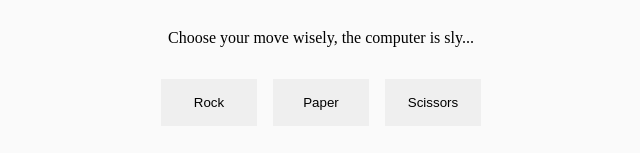
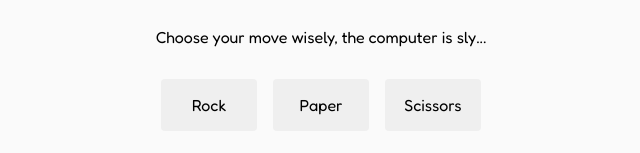
Before and after one commit to andfxx27/odin-rock-paper-scissors, a plain HTML site: page index.html in a window 1280 px wide. Shown: the part 447-600 px from the top of the page, without its empty margins (319-959 px from the left). Drawn offline with Linux system fonts and the light colour scheme.

Commit message:
feat: font & minor button styling

```diff
--- a/css/style.css
+++ b/css/style.css
@@ -1,3 +1,5 @@
+@import url("https://fonts.googleapis.com/css2?family=Fredoka&display=swap");
+
 *,
 *::before,
 *::after {
@@ -10,6 +12,7 @@ body {
   background-color: rgb(250, 250, 250);
   display: flex;
   flex-direction: column;
+  font-family: "Fredoka", sans-serif;
   justify-content: center;
   align-items: center;
   height: 100vh;
@@ -18,8 +21,11 @@ body {
 button {
   cursor: pointer;
   border: none;
+  border-radius: 4px;
   width: 96px;
   padding: 16px 0;
+  font-family: inherit;
+  font-size: 16px;
 }
 
 .hidden {
```
